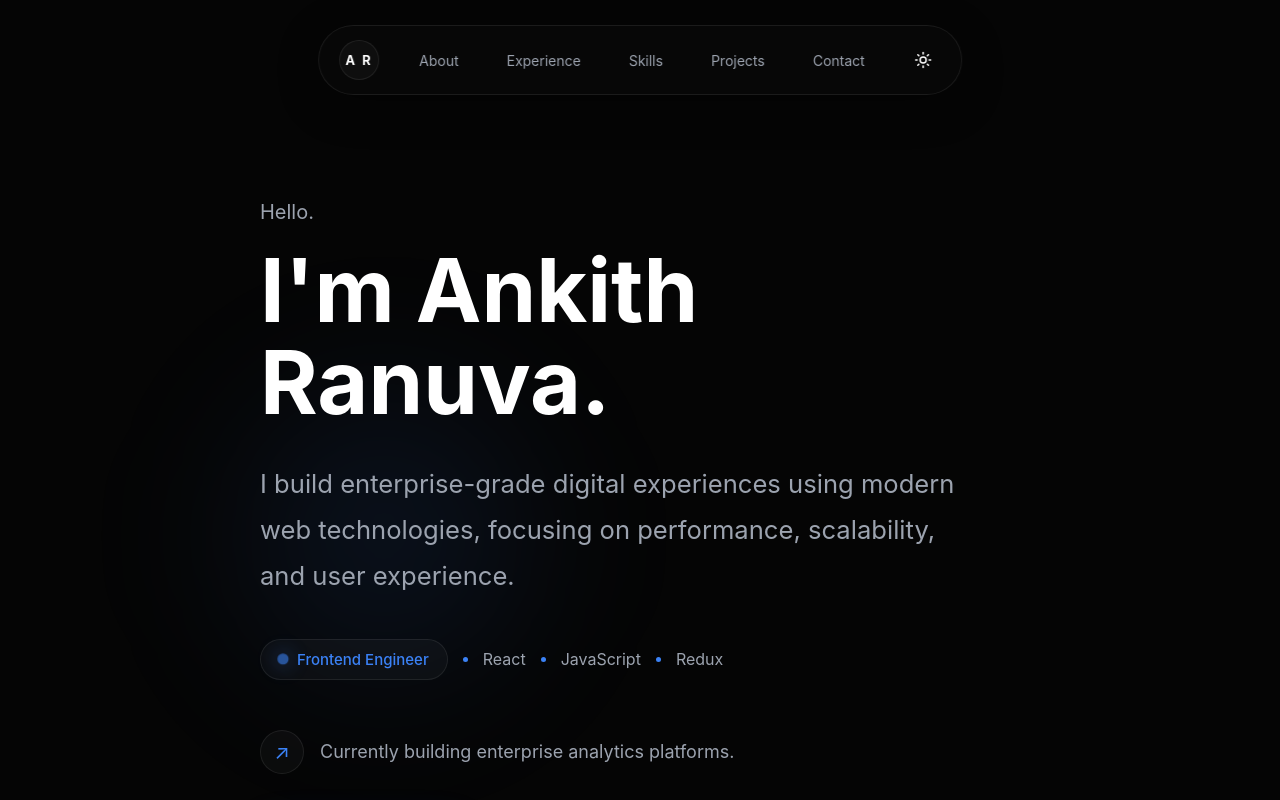
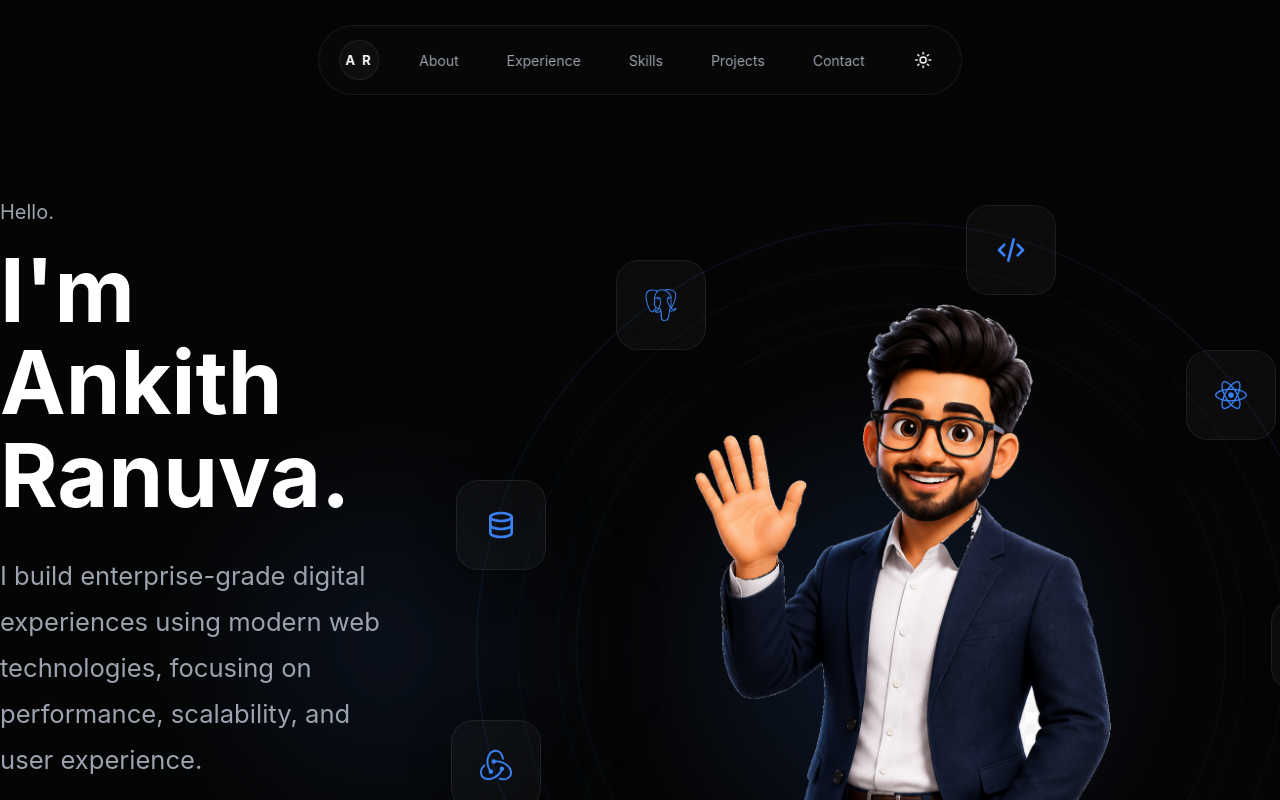
Before and after one commit to Ankith-druvstar/portfolio, a React (Vite) app: page / in a window 1280 px wide. Shown: the top 800 px of the page. Built offline with nearby package versions, Linux system fonts and the light colour scheme.

Commit message:
feat: implement interactive hero section with animated avatar, orbit effects and floating technology icons

```diff
--- a/src/components/Hero/Hero.jsx
+++ b/src/components/Hero/Hero.jsx
@@ -1,13 +1,25 @@
 import "./Hero.scss";
+import { FaReact } from "react-icons/fa";
+
+import { SiRedux, SiJavascript, SiMongodb, SiPostgresql } from "react-icons/si";
+
+import { TbDatabase, TbApi, TbCode } from "react-icons/tb";
 
 function Hero() {
   return (
     <section className="hero" id="hero">
       <div className="container">
+        <div className="hero__wrapper">
+          {/* LEFT */}
+
           <div className="hero__content">
             <span className="hero__hello">Hello.</span>
 
-          <h1 className="hero__title">I'm Ankith Ranuva.</h1>
+            <h1 className="hero__title">
+              I'm Ankith
+              <br />
+              Ranuva.
+            </h1>
 
             <p className="hero__description">
               I build enterprise-grade digital experiences using modern web
@@ -54,7 +66,52 @@ function Hero() {
               </a>
             </div>
           </div>
+
+          {/* RIGHT */}
+
+          <div className="hero__visual">
+            <div className="hero__ring"></div>
+
+            <div className="hero__orbit"></div>
+            <div className="hero__orbit2"></div>
+
+            <img src="/avatar.png" alt="Ankith" className="hero__avatar" />
+
+            <div className="floating react">
+              <FaReact />
             </div>
+
+            <div className="floating js">
+              <SiJavascript />
+            </div>
+
+            <div className="floating redux">
+              <SiRedux />
+            </div>
+
+            <div className="floating db">
+              <TbDatabase />
+            </div>
+
+            <div className="floating api">
+              <TbApi />
+            </div>
+
+            <div className="floating pg">
+              <SiPostgresql />
+            </div>
+
+            <div className="floating mongo">
+              <SiMongodb />
+            </div>
+
+            <div className="floating code">
+              <TbCode />
+            </div>
+          </div>
+        </div>
+      </div>
+
       <div className="hero__scroll">
         <span>Scroll to explore</span>
 
--- a/src/components/Hero/Hero.scss
+++ b/src/components/Hero/Hero.scss
@@ -5,13 +5,226 @@
     display: flex;
 
     align-items: center;
+
+    position: relative;
+
+    overflow: hidden;
+}
+
+.hero__wrapper {
+
+    display: flex;
+
+    align-items: center;
+
+    justify-content: space-between;
+
+    gap: 80px;
 }
 
 .hero__content {
 
+    flex: 1;
+
     max-width: 760px;
 
-    margin: auto 0;
+    z-index: 10;
+}
+
+.hero__visual {
+
+    flex: 1;
+
+    min-height: 850px;
+    min-width: 850px;
+
+    position: relative;
+
+    display: flex;
+
+    align-items: center;
+
+    justify-content: center;
+}
+.hero__avatar {
+
+    width: 520px;
+
+    position: relative;
+
+    z-index: 10;
+
+    // animation:
+    //     avatarFloat
+    //     5s
+    //     ease-in-out
+    //     infinite;
+}
+.hero__ring {
+
+    position: absolute;
+
+    width: 550px;
+    height: 550px;
+
+    border-radius: 50%;
+
+    background:
+        radial-gradient(
+            circle,
+            rgba(59,130,246,.18),
+            transparent 70%
+        );
+
+    filter:
+        blur(40px);
+
+    animation:
+        ringFloat
+        8s
+        ease-in-out
+        infinite;
+}
+.floating {
+
+    position: absolute;
+
+    width: 90px;
+    height: 90px;
+
+    border-radius: 22px;
+
+    background:
+        var(--bg-card);
+
+    border:
+        1px solid
+        var(--border-color);
+
+    backdrop-filter:
+        blur(20px);
+
+    display: flex;
+
+    align-items: center;
+
+    justify-content: center;
+
+    color:
+        var(--accent-primary);
+
+    font-size: 32px;
+
+    box-shadow:
+        var(--shadow);
+
+    transition:
+        all .3s ease;
+
+    animation:
+        float 6s ease-in-out infinite;
+}
+
+.floating:hover {
+
+    transform:
+        translateY(-8px)
+        scale(1.05);
+
+    background:
+        var(--hover-bg);
+}
+
+.react {
+
+    top: 130px;
+    right: 50px;
+}
+
+.js {
+
+    right: -35px;
+    bottom: 380px;
+}
+
+.redux {
+
+    left: -25px;
+    bottom: 260px;
+}
+
+.db {
+
+    left: -20px;
+    top: 260px;
+}
+
+.api {
+
+    left: 100px;
+    bottom: 40px;
+}
+
+.pg {
+
+    top: 40px;
+    left: 140px;
+}
+
+.mongo {
+
+    bottom: 80px;
+    right: 120px;
+}
+
+.code {
+
+    top: -15px;
+    left: 490px;
+}
+@keyframes avatarFloat {
+
+    0%,100% {
+
+        transform:
+            translateY(0);
+    }
+
+    50% {
+
+        transform:
+            translateY(-20px);
+    }
+}
+
+@keyframes ringFloat {
+
+    0%,100% {
+
+        transform:
+            scale(1);
+    }
+
+    50% {
+
+        transform:
+            scale(1.1);
+    }
+}
+
+@keyframes float {
+
+    0%,100% {
+
+        transform:
+            translateY(0);
+    }
+
+    50% {
+
+        transform:
+            translateY(-15px);
+    }
 }
 
 .hero__hello {
@@ -478,3 +691,112 @@
             translateY(8px);
     }
 }
+
+.hero__orbit {
+
+    position: absolute;
+
+    width: 850px;
+    height: 850px;
+
+    border-radius: 50%;
+
+    border:
+        1px solid
+        rgba(59,130,246,.15);
+
+    animation:
+        rotateOrbit
+        40s
+        linear
+        infinite;
+
+    z-index: 1;
+}
+
+.hero__orbit::before {
+
+    content: "";
+
+    position: absolute;
+
+    inset: 40px;
+
+    border-radius: 50%;
+
+    border:
+        1px solid
+        rgba(59,130,246,.08);
+}
+
+.hero__orbit::after {
+
+    content: "";
+
+    position: absolute;
+
+    inset: 80px;
+
+    border-radius: 50%;
+
+    border:
+        1px solid
+        rgba(59,130,246,.05);
+}
+
+@keyframes rotateOrbit {
+
+    from {
+
+        transform:
+            rotate(0deg);
+    }
+
+    to {
+
+        transform:
+            rotate(360deg);
+    }
+}
+
+.hero__avatar {
+
+    position: relative;
+
+    width: 500px;
+
+    z-index: 20;
+
+    // animation:
+    //     avatarFloat
+    //     5s
+    //     ease-in-out
+    //     infinite;
+}
+
+.hero__orbit2 {
+
+    position: absolute;
+
+    width: 650px;
+    height: 650px;
+
+    border-radius: 50%;
+
+    border:
+        1px solid rgba(59,130,246,.08);
+
+    animation:
+        rotateOrbitReverse 30s linear infinite;
+}
+
+@keyframes rotateOrbitReverse {
+
+    from {
+        transform: rotate(360deg);
+    }
+
+    to {
+        transform: rotate(0deg);
+    }
+}
```
Also changed, not shown: public/avatar.png (added). Lines whose indentation alone changed are shown as unchanged.
